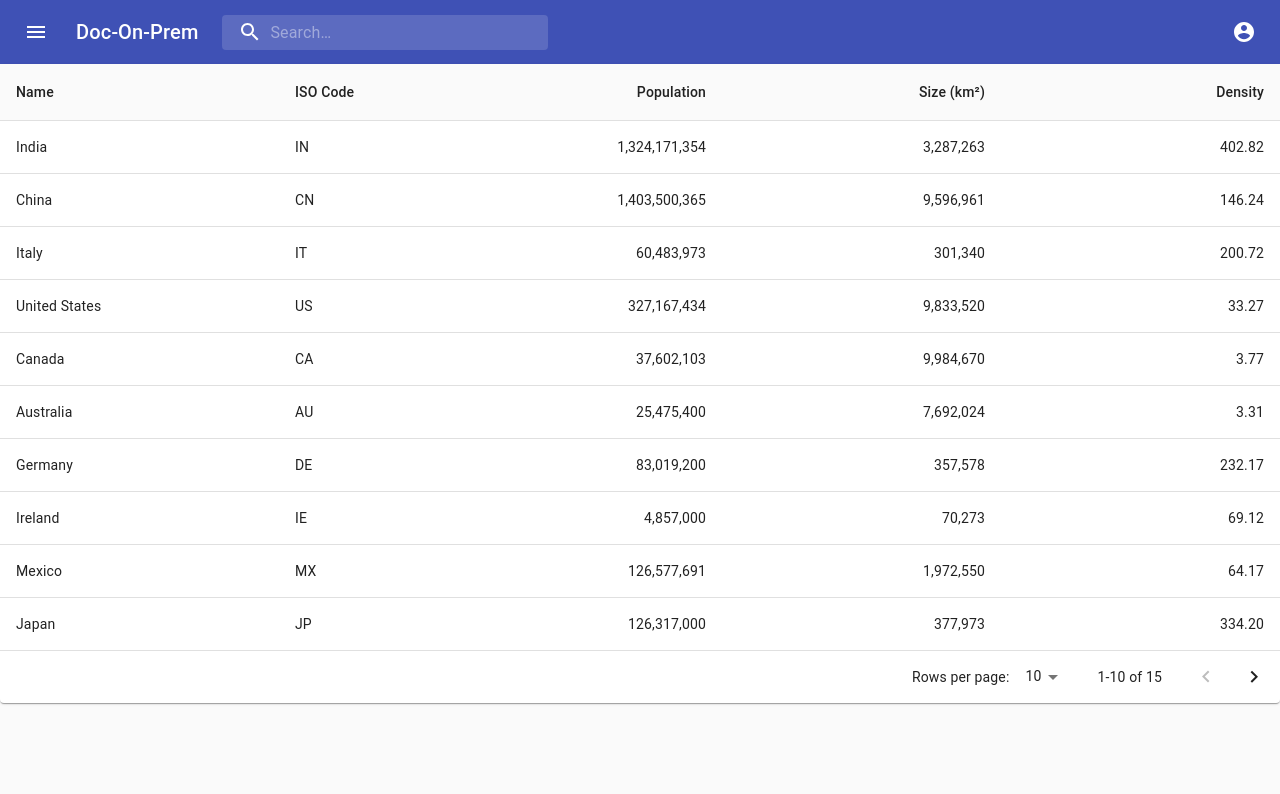
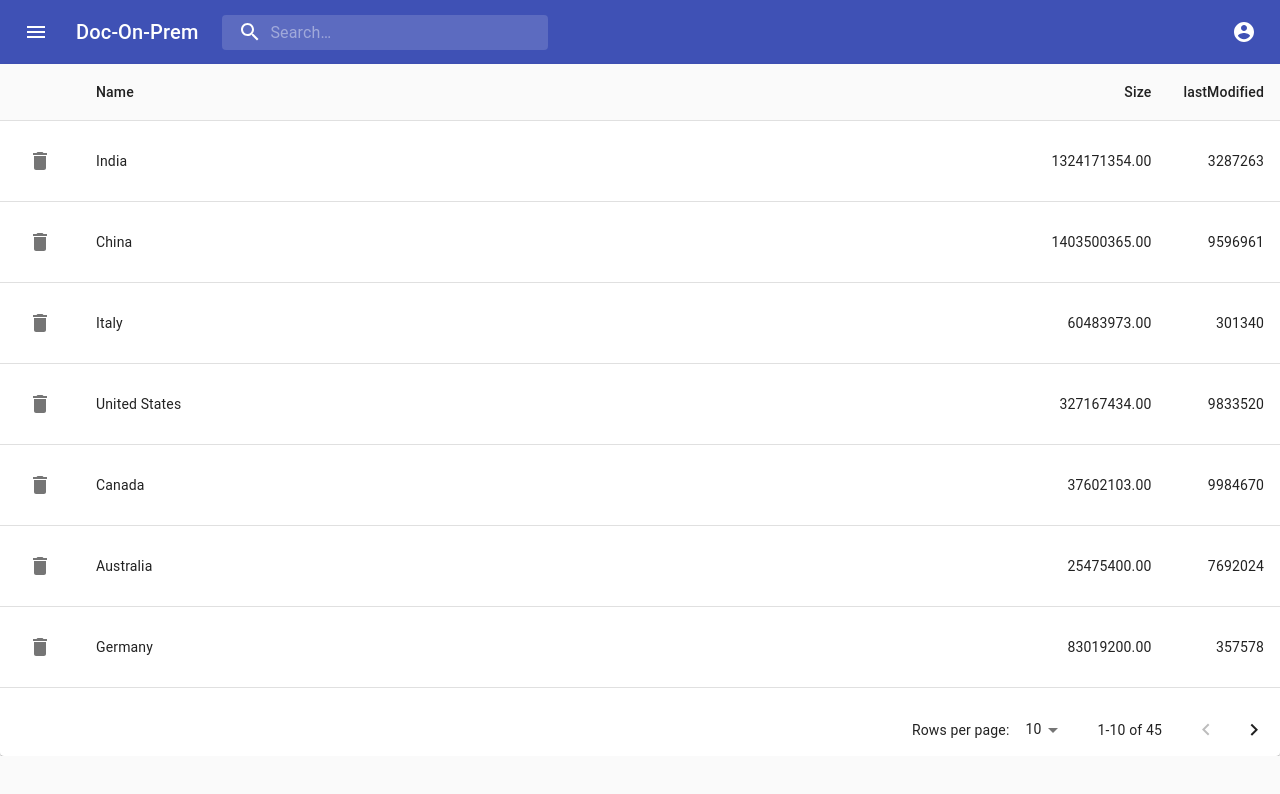
Before and after one commit to kaleween/doc-on-prem, a React (Create React App) app: page / in a window 1280 px wide. Shown: the top 794 px of the page. Built offline with nearby package versions, Linux system fonts and the light colour scheme.

Commit message:
drawer height fix, wip listFiles

```diff
--- a/src/components/Drawer/Drawer.js
+++ b/src/components/Drawer/Drawer.js
@@ -23,6 +23,7 @@ import ListFiles from "../ListFiles/ListFiles";
 const useStyles = makeStyles((theme) => ({
     root: {
         display: 'flex',
+        overflowY: 'hidden'
     },
     drawer: {
         width: 200,
--- a/src/components/ListFiles/ListFiles.js
+++ b/src/components/ListFiles/ListFiles.js
@@ -1,5 +1,5 @@
 import React from 'react';
-import { makeStyles } from '@material-ui/core/styles';
+import {makeStyles} from '@material-ui/core/styles';
 import Paper from '@material-ui/core/Paper';
 import Table from '@material-ui/core/Table';
 import TableBody from '@material-ui/core/TableBody';
@@ -8,64 +8,99 @@ import TableContainer from '@material-ui/core/TableContainer';
 import TableHead from '@material-ui/core/TableHead';
 import TablePagination from '@material-ui/core/TablePagination';
 import TableRow from '@material-ui/core/TableRow';
+import IconButton from "@material-ui/core/IconButton";
+import DeleteIcon from '@material-ui/icons/Delete';
 
 const columns = [
-    { id: 'name', label: 'Name', minWidth: 170 },
-    { id: 'code', label: 'ISO\u00a0Code', minWidth: 100 },
     {
-        id: 'population',
-        label: 'Population',
-        minWidth: 170,
-        align: 'right',
-        format: (value) => value.toLocaleString('en-US'),
+        id: 'delete',
+        align: 'Center',
+    },
+    {
+        id: 'name',
+        label: 'Name',
+        align: 'Left',
+        width: '80%',
     },
     {
         id: 'size',
-        label: 'Size\u00a0(km\u00b2)',
-        minWidth: 170,
-        align: 'right',
-        format: (value) => value.toLocaleString('en-US'),
-    },
-    {
-        id: 'density',
-        label: 'Density',
-        minWidth: 170,
+        label: 'Size',
         align: 'right',
         format: (value) => value.toFixed(2),
     },
+    {
+        id: 'lastModified',
+        label: 'lastModified',
+        align: 'right',
+    },
 ];
 
-function createData(name, code, population, size) {
-    const density = population / size;
-    return { name, code, population, size, density };
+function createData(name, size, lastModified) {
+    return {name, size, lastModified};
 }
 
 const rows = [
-    createData('India', 'IN', 1324171354, 3287263),
-    createData('China', 'CN', 1403500365, 9596961),
-    createData('Italy', 'IT', 60483973, 301340),
-    createData('United States', 'US', 327167434, 9833520),
-    createData('Canada', 'CA', 37602103, 9984670),
-    createData('Australia', 'AU', 25475400, 7692024),
-    createData('Germany', 'DE', 83019200, 357578),
-    createData('Ireland', 'IE', 4857000, 70273),
-    createData('Mexico', 'MX', 126577691, 1972550),
-    createData('Japan', 'JP', 126317000, 377973),
-    createData('France', 'FR', 67022000, 640679),
-    createData('United Kingdom', 'GB', 67545757, 242495),
-    createData('Russia', 'RU', 146793744, 17098246),
-    createData('Nigeria', 'NG', 200962417, 923768),
-    createData('Brazil', 'BR', 210147125, 8515767),
+    createData('India', 1324171354, 3287263),
+    createData('China', 1403500365, 9596961),
+    createData('Italy', 60483973, 301340),
+    createData('United States', 327167434, 9833520),
+    createData('Canada', 37602103, 9984670),
+    createData('Australia', 25475400, 7692024),
+    createData('Germany', 83019200, 357578),
+    createData('Ireland', 4857000, 70273),
+    createData('Mexico', 126577691, 1972550),
+    createData('Japan', 126317000, 377973),
+    createData('France', 67022000, 640679),
+    createData('United Kingdom', 67545757, 242495),
+    createData('Russia', 146793744, 17098246),
+    createData('Nigeria', 200962417, 923768),
+    createData('Brazil', 210147125, 8515767),
+    createData('India', 1324171354, 3287263),
+    createData('China', 1403500365, 9596961),
+    createData('Italy', 60483973, 301340),
+    createData('United States', 327167434, 9833520),
+    createData('Canada', 37602103, 9984670),
+    createData('Australia', 25475400, 7692024),
+    createData('Germany', 83019200, 357578),
+    createData('Ireland', 4857000, 70273),
+    createData('Mexico', 126577691, 1972550),
+    createData('Japan', 126317000, 377973),
+    createData('France', 67022000, 640679),
+    createData('United Kingdom', 67545757, 242495),
+    createData('Russia', 146793744, 17098246),
+    createData('Nigeria', 200962417, 923768),
+    createData('Brazil', 210147125, 8515767),
+    createData('India', 1324171354, 3287263),
+    createData('China', 1403500365, 9596961),
+    createData('Italy', 60483973, 301340),
+    createData('United States', 327167434, 9833520),
+    createData('Canada', 37602103, 9984670),
+    createData('Australia', 25475400, 7692024),
+    createData('Germany', 83019200, 357578),
+    createData('Ireland', 4857000, 70273),
+    createData('Mexico', 126577691, 1972550),
+    createData('Japan', 126317000, 377973),
+    createData('France', 67022000, 640679),
+    createData('United Kingdom', 67545757, 242495),
+    createData('Russia', 146793744, 17098246),
+    createData('Nigeria', 200962417, 923768),
+    createData('Brazil', 210147125, 8515767),
 ];
 
-const useStyles = makeStyles({
+const useStyles = makeStyles((theme) => ({
     root: {
         width: '100%',
     },
     container: {
-        maxHeight: '100vh'
+        maxHeight: '80vh',
+        [theme.breakpoints.down(500)]: {
+            maxHeight: '70vh'
+        },
+        [theme.breakpoints.between(500, 700)]: {
+            maxHeight: '75vh'
+        },
     },
-});
+}));
 
 const ListFiles = () => {
     const classes = useStyles();
@@ -91,7 +126,7 @@ const ListFiles = () => {
                                 <TableCell
                                     key={column.id}
                                     align={column.align}
-                                    style={{ minWidth: column.minWidth }}
+                                    style={{width: column.width}}
                                 >
                                     {column.label}
                                 </TableCell>
@@ -101,11 +136,17 @@ const ListFiles = () => {
                     <TableBody>
                         {rows.slice(page * rowsPerPage, page * rowsPerPage + rowsPerPage).map((row) => {
                             return (
-                                <TableRow hover role="checkbox" tabIndex={-1} key={row.code}>
+                                <TableRow hover role="checkbox" tabIndex={-1} key={row.name}>
                                     {columns.map((column) => {
                                         const value = row[column.id];
                                         return (
                                             <TableCell key={column.id} align={column.align}>
+                                                {
+                                                    column.id === 'delete' ?
+                                                        <IconButton onClick={null}> <DeleteIcon/> </IconButton> :
+                                                        null
+                                                }
+
                                                 {column.format && typeof value === 'number' ? column.format(value) : value}
                                             </TableCell>
                                         );
@@ -117,7 +158,7 @@ const ListFiles = () => {
                 </Table>
             </TableContainer>
             <TablePagination
-                rowsPerPageOptions={[10, 25, 100]}
+                rowsPerPageOptions={[10, 25, 50, 100]}
                 component="div"
                 count={rows.length}
                 rowsPerPage={rowsPerPage}
```
